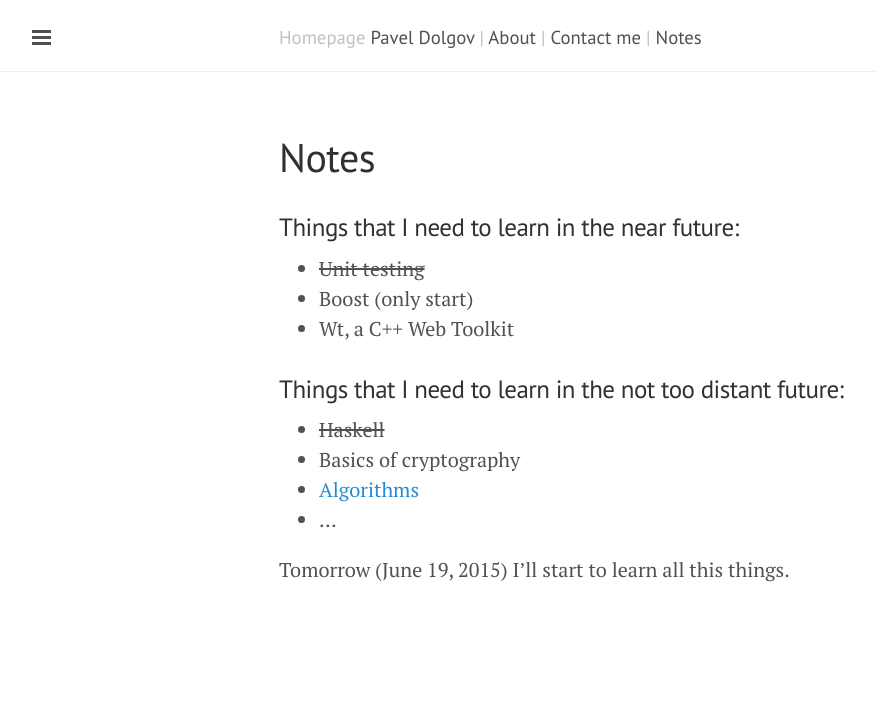
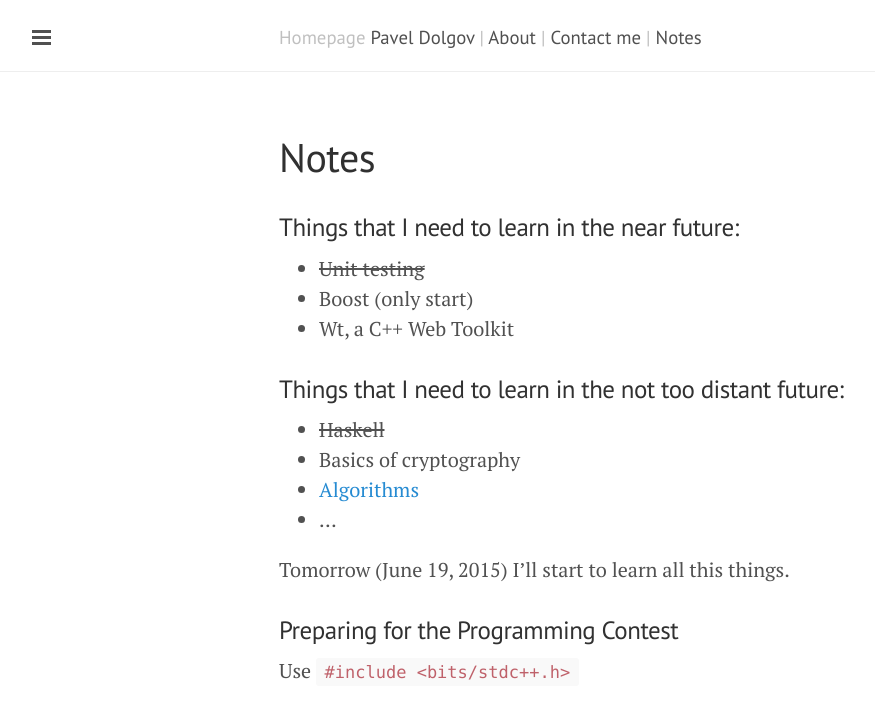
Before and after one commit to zer0main/zer0main.github.io, a Jekyll site: the page built from notes.md, in a window 1280 px wide. Shown: the top 719 px of the page, without its empty margins (1-876 px from the left). Built offline with Jekyll 4.4.1, drawn with Linux system fonts in a browser that asks for light colours; Markdown is read by kramdown in place of the engine named in the settings.

Commit message:
Notes: about stdc++.h directive

```diff
--- a/notes.md
+++ b/notes.md
@@ -18,4 +18,8 @@ title: Notes
 
 Tomorrow (June 19, 2015) I'll start to learn all this things.
 
+### Preparing for the Programming Contest
+
+Use `#include <bits/stdc++.h>`
+
 [algo]: http://e-maxx.ru/algo
```
